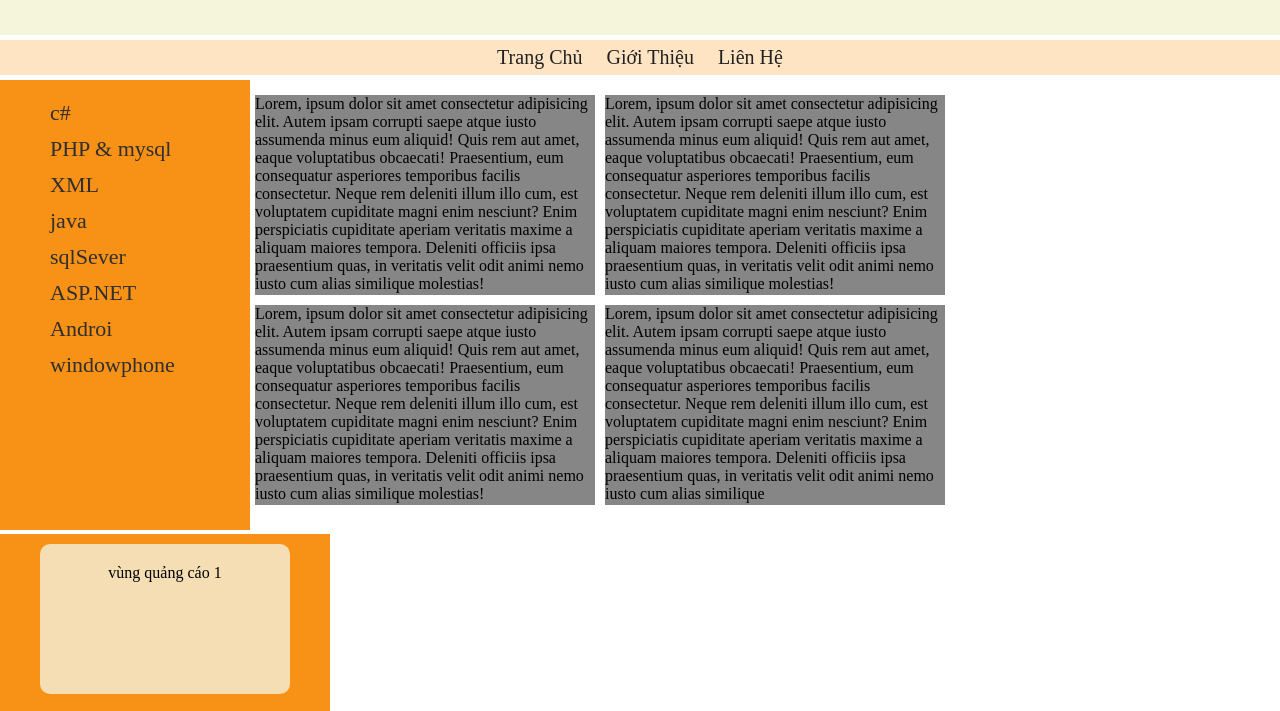
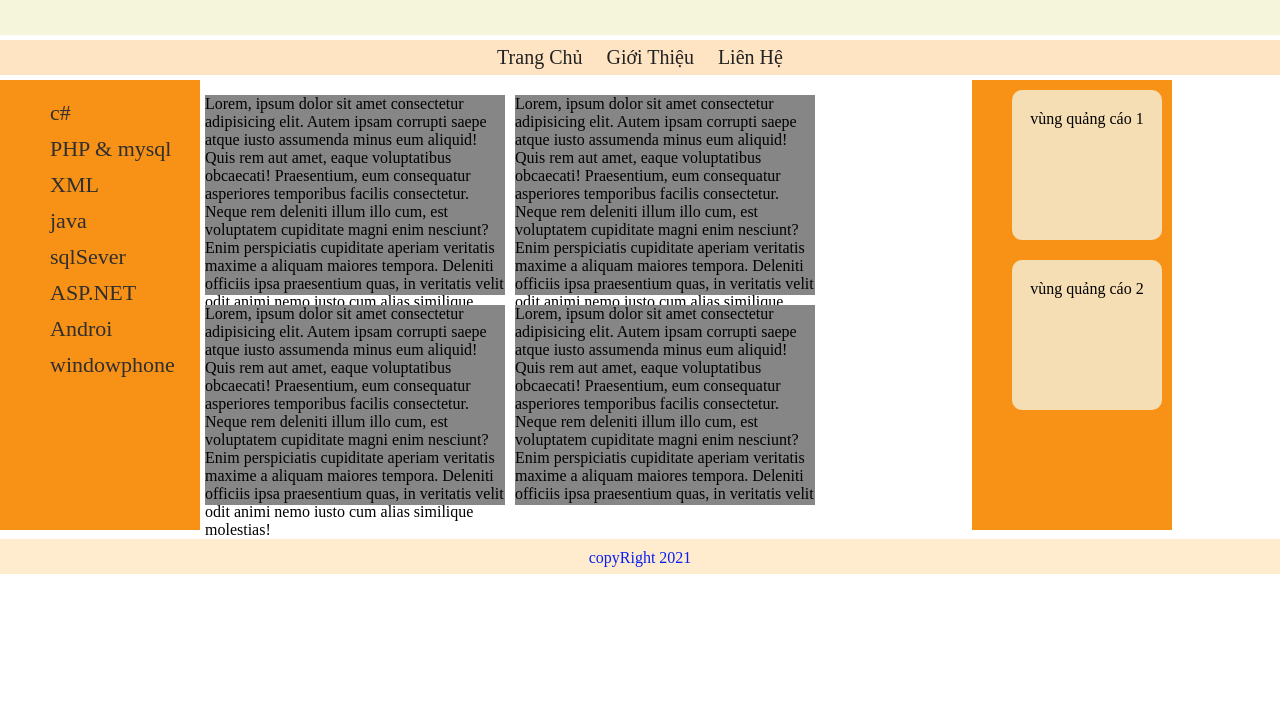
Before and after one commit to hoangou01/w3_band, a plain HTML site: page list-css/html/css9.html in a window 1280 px wide. Shown: the part 65-776 px from the top of the page. Drawn offline with Linux system fonts and the light colour scheme.

Commit message:
Add files via upload

```diff
--- a/list-css/css/css9.css
+++ b/list-css/css/css9.css
@@ -40,7 +40,7 @@
     font-size: 20px;
 }
 #left {
-    width: 250px;
+    width: 200px;
     height: 450px;
     background-color: rgb(247, 146, 22);
     float: left;
@@ -63,16 +63,17 @@
     text-decoration: none;
 }
 #right{
-    width: 330px;
+    width: 200px;
     height: 450px;
     background-color: rgb(247, 146, 22);
     display: inline-block;
     position: relative;
+    /* float: right; */
 }
 #right #ad1, #ad2{
     border-radius: 10px;
     height: 150px;
-    width: 250px;
+    width: 150px;
     background-color: wheat;
     position: absolute;
 }
@@ -91,16 +92,16 @@
 #content{
     display: inline-block;
     height: 450px;
-    width: 55%;
+    width: 60%;
     position: relative;
 }
 #content .box-1, .box-2, .box-3, .box-4{
     height: 200px;
-    width: 340px;
+    width: 300px;
     background-color: rgb(134, 134, 134);
-    display: inline-block;
+    /* display: inline-block; */
     margin-top: 15px;
-    margin-right: 10px;
+
     margin-left: 5px;
 
 }
@@ -110,7 +111,7 @@
 }
 .box-2{
     top: 0px;
-    left: 350px;
+    left: 310px;
     position: absolute;
 }
 .box-3{
@@ -120,7 +121,7 @@
 .box-4{
     position: absolute;
     top: 210px;
-    left: 350px;
+    left: 310px;
     overflow: scroll;
 }
 
```
